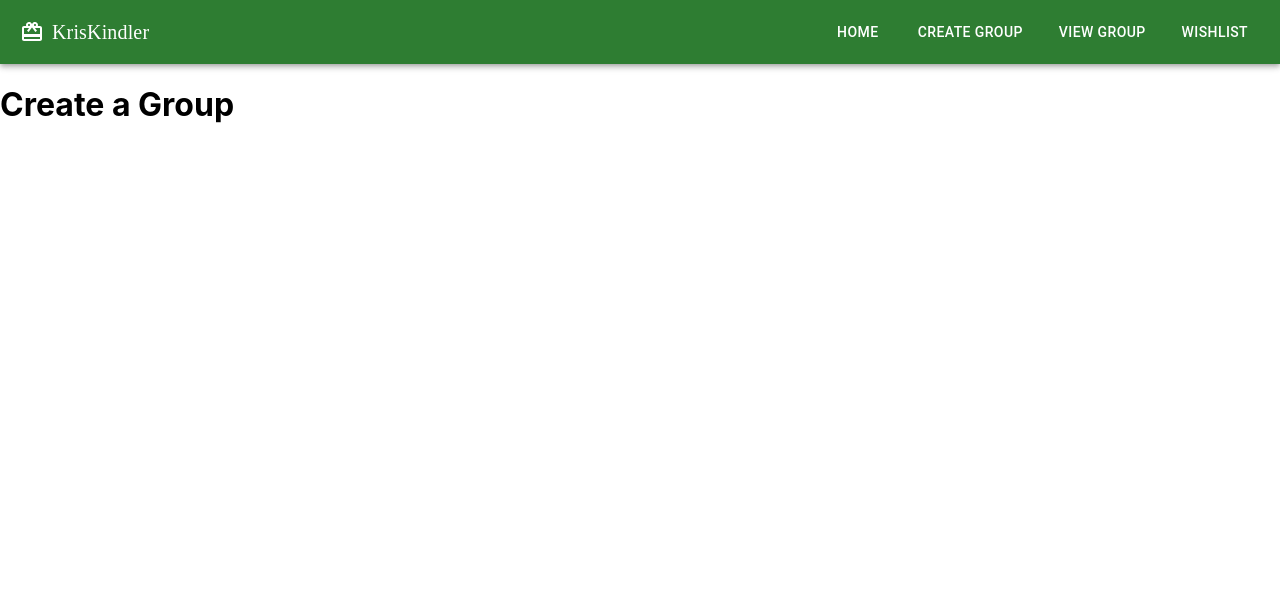
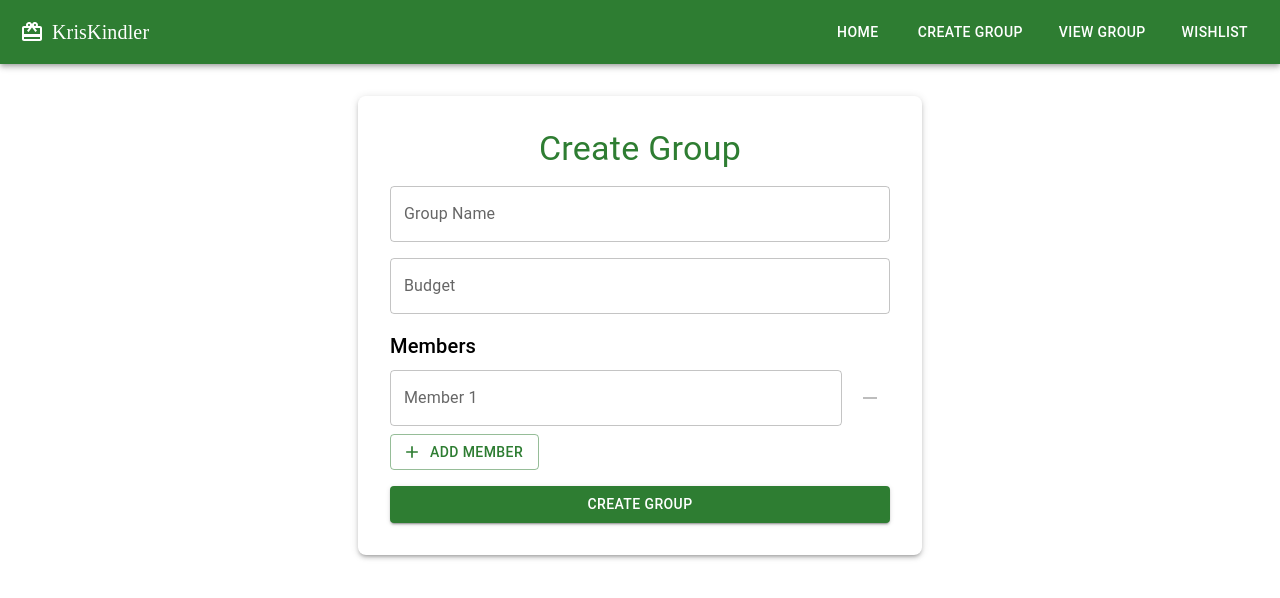
Before and after one commit to EricMurray-G00423903/KrisKindler, a React (Create React App) app in the folder kriskindler/: page /create in a window 1280 px wide. Shown: the top 598 px of the page. Built offline with nearby package versions, Linux system fonts and the light colour scheme.

Commit message:
Fleshed out Create.js added client side validation and some placeholder logic closes #19

```diff
--- a/kriskindler/src/Pages/Create.js
+++ b/kriskindler/src/Pages/Create.js
@@ -1,9 +1,121 @@
-//PLACEHOLDER PAGE FOR CREATING A GROUP
+import React, { useState } from 'react';
+import { Box, TextField, Button, Typography, IconButton } from '@mui/material';
+import AddIcon from '@mui/icons-material/Add';
+import RemoveIcon from '@mui/icons-material/Remove';
 
 const Create = () => {
+    const [groupName, setGroupName] = useState(''); //useState hook to store the group name
+    const [budget, setBudget] = useState('');   //useState hook to store the budget
+    const [members, setMembers] = useState(['']); // Dynamic list of member names
+    const [errors, setErrors] = useState({}); // Validation errors
+
+    // Handle adding a new member input field
+    const handleAddMember = () => {
+        setMembers([...members, '']);
+    };
+
+    // Handle removing a member input field
+    const handleRemoveMember = (index) => {
+        const updatedMembers = members.filter((_, i) => i !== index);
+        setMembers(updatedMembers);
+    };
+
+    // Handle input changes for member names
+    const handleMemberChange = (index, value) => {
+        const updatedMembers = [...members];
+        updatedMembers[index] = value;
+        setMembers(updatedMembers);
+    };
+
+    // Validate form
+    const validateForm = () => {
+        const newErrors = {};
+        if (!groupName.trim()) newErrors.groupName = 'Group name is required';  // Check if group name is empty
+        if (!budget || isNaN(budget) || budget <= 0) newErrors.budget = 'Budget must be a positive number'; // Check if budget is a positive number
+        if (members.some((member) => !member.trim())) {
+            newErrors.members = 'All member names are required';    // Check if all member names are empty
+        } else if (members.length < 3) {
+            newErrors.members = 'A group must have at least 3 members'; // Check if the group has less than 3 members
+        }
+        setErrors(newErrors);   // add errors to the state
+        return Object.keys(newErrors).length === 0; // return true if there are no errors
+    };
+
+
+    // Handle form submission - replace with axios after
+    const handleSubmit = (event) => {
+        event.preventDefault();     // prevent default form submission
+        if (validateForm()) {
+            console.log({ groupName, budget, members });
+            alert('Group Created Successfully!');   //integrate a modal/toast for user feedback later
+            setGroupName('');
+            setBudget('');
+            setMembers(['']);
+            setErrors({});
+        }
+    };
+
     return (
-        <h1>Create a Group</h1>
+        <Box sx={{ maxWidth: 500, margin: '2rem auto', padding: '2rem', boxShadow: 3, borderRadius: 2 }}>
+            <Typography variant="h4" sx={{ marginBottom: '1rem', textAlign: 'center', color: '#2e7d32' }}>
+                Create Group
+            </Typography>
+            <form onSubmit={handleSubmit}>
+                {/* Group Name */}
+                <TextField
+                    fullWidth
+                    label="Group Name"
+                    value={groupName}
+                    onChange={(e) => setGroupName(e.target.value)}
+                    error={!!errors.groupName}
+                    helperText={errors.groupName}
+                    sx={{ marginBottom: '1rem' }}
+                />
+
+                {/* Budget */}
+                <TextField
+                    fullWidth
+                    label="Budget"
+                    type="number"
+                    value={budget}
+                    onChange={(e) => setBudget(e.target.value)}
+                    error={!!errors.budget}
+                    helperText={errors.budget}
+                    sx={{ marginBottom: '1rem' }}
+                />
+
+                {/* Members */}
+                <Typography variant="h6" sx={{ marginBottom: '0.5rem' }}>Members</Typography>
+                {members.map((member, index) => (
+                    <Box key={index} sx={{ display: 'flex', alignItems: 'center', marginBottom: '0.5rem' }}>
+                        <TextField
+                            fullWidth
+                            label={`Member ${index + 1}`}
+                            value={member}
+                            onChange={(e) => handleMemberChange(index, e.target.value)}
+                            sx={{ marginRight: '0.5rem' }}
+                        />
+                        <IconButton color="error" onClick={() => handleRemoveMember(index)} disabled={members.length === 1}>
+                            <RemoveIcon />
+                        </IconButton>
+                    </Box>
+                ))}
+                {errors.members && (
+                    <Typography variant="body2" color="error" sx={{ marginBottom: '1rem' }}>
+                        {errors.members}
+                    </Typography>
+                )}
+                <Button variant="outlined" color="success" onClick={handleAddMember} startIcon={<AddIcon />} sx={{ marginBottom: '1rem' }}>
+                    Add Member
+                </Button>
+
+                {/* Submit Button */}
+                <Button variant="contained" color="success" type="submit" fullWidth>
+                    Create Group
+                </Button>
+            </form>
+        </Box>
     );
-}
+};
 
-export default Create; // Export the Create component to be used in App.js
+export default Create;  // Export the Create component to be used in App.js
```
